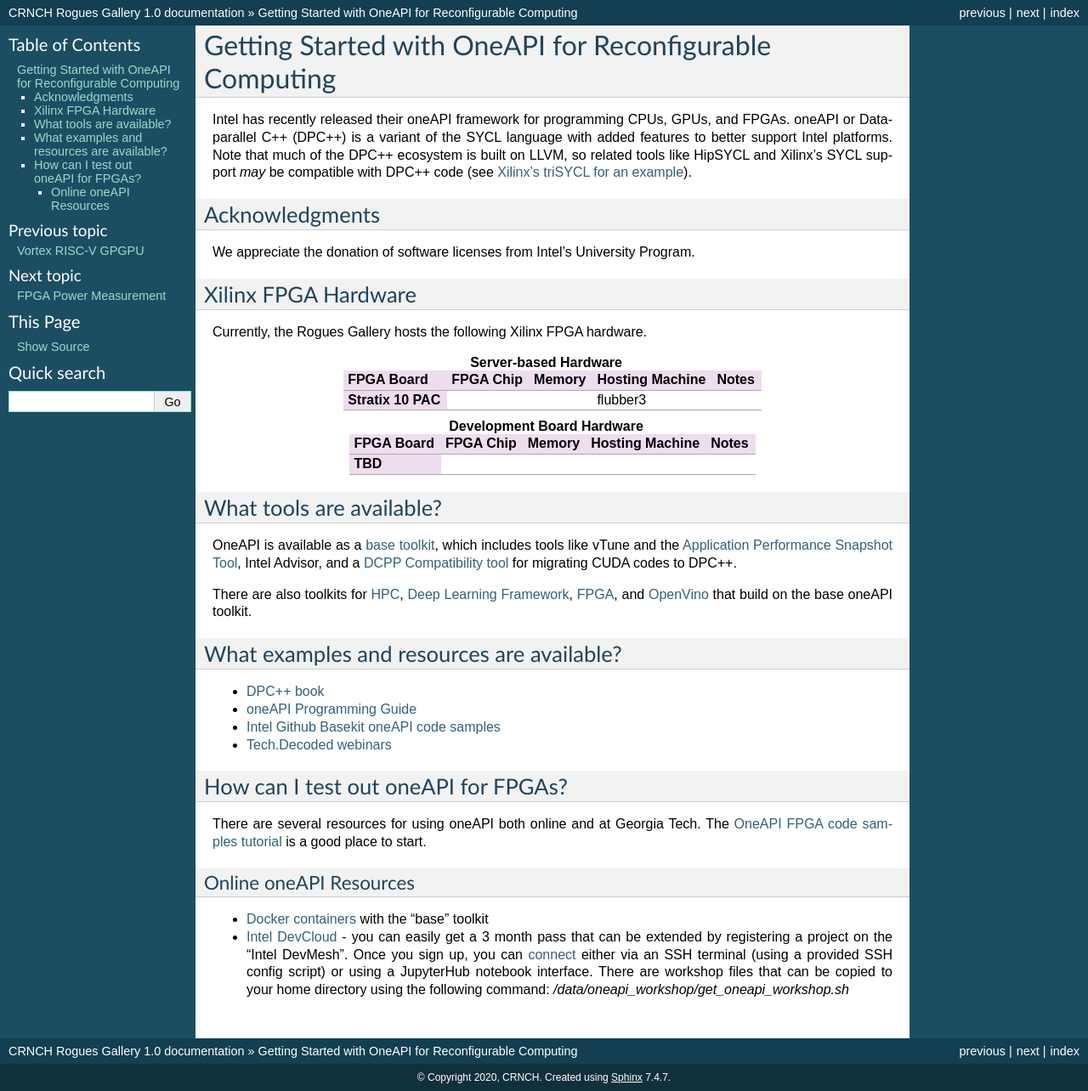
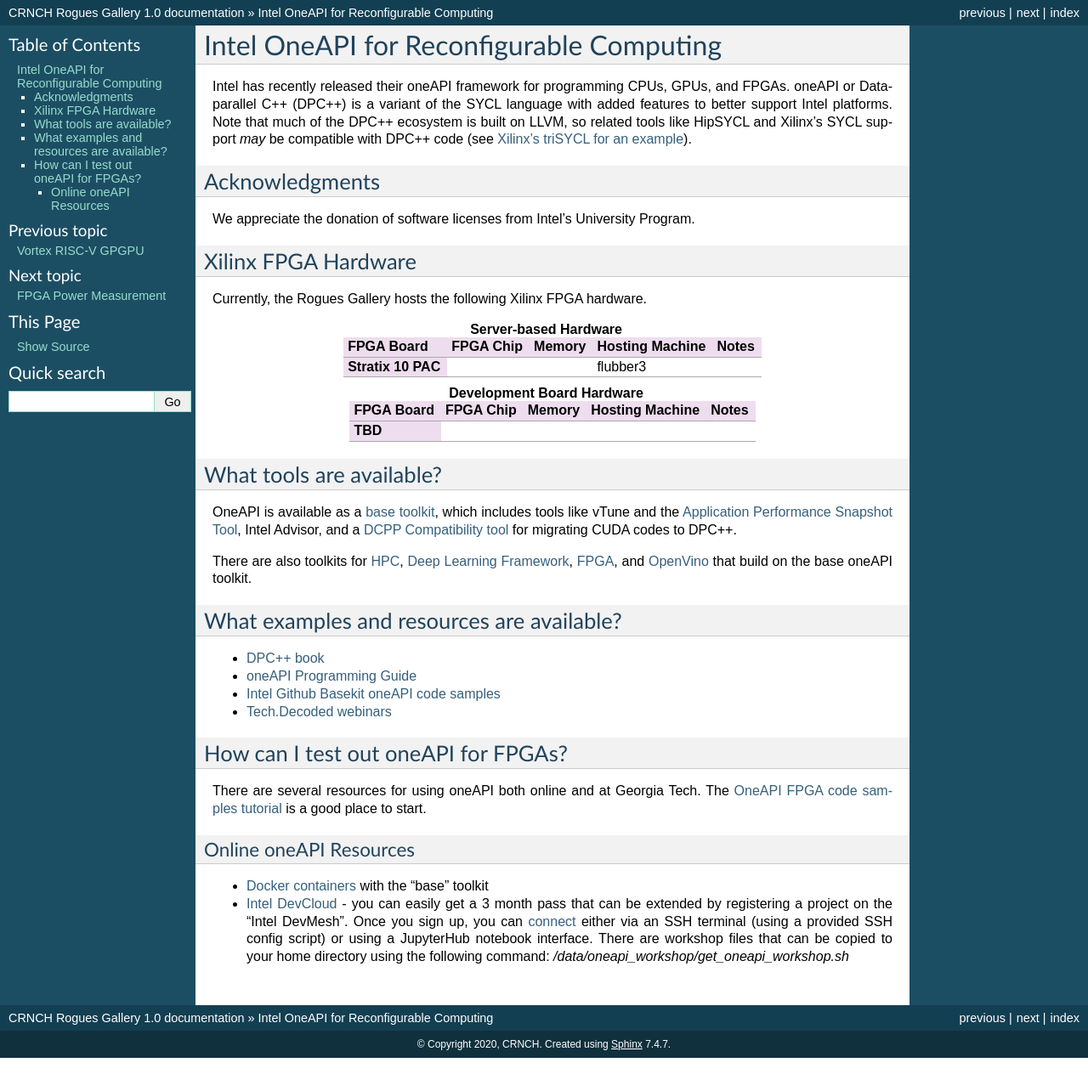
Before and after one commit to gt-crnch-rg/read-the-docs, a Sphinx documentation site: the page built from docs/reconfig/intel/oneapi-fpga-getting-started.rst, in a window 1280 px wide. Shown: the whole page at 85% size. Built offline with Sphinx 7.4.7, drawn with Linux system fonts in a browser that asks for light colours; pages that are not in the unit, such as notebooks, are missing from menus; after the commit the page ends 1245 px from its top, so only the background shows below that.

Commit message:
Update oneapi-fpga-getting-started.rst

```diff
--- a/docs/reconfig/intel/oneapi-fpga-getting-started.rst
+++ b/docs/reconfig/intel/oneapi-fpga-getting-started.rst
@@ -1,5 +1,5 @@
 ============
-Getting Started with OneAPI for Reconfigurable Computing
+Intel OneAPI for Reconfigurable Computing
 ============
 
 Intel has recently released their oneAPI framework for programming CPUs, GPUs, and FPGAs. oneAPI or Data-parallel C++ (DPC++) is a variant of the SYCL language with added features to better support Intel platforms. Note that much of the DPC++ ecosystem is built on LLVM, so related tools like HipSYCL and Xilinx's SYCL support *may* be compatible with DPC++ code (see `Xilinx's triSYCL for an example <https://github.com/triSYCL/sycl/blob/sycl/unified/next/sycl/doc/GettingStartedXilinxFPGA.md>`__).
```
